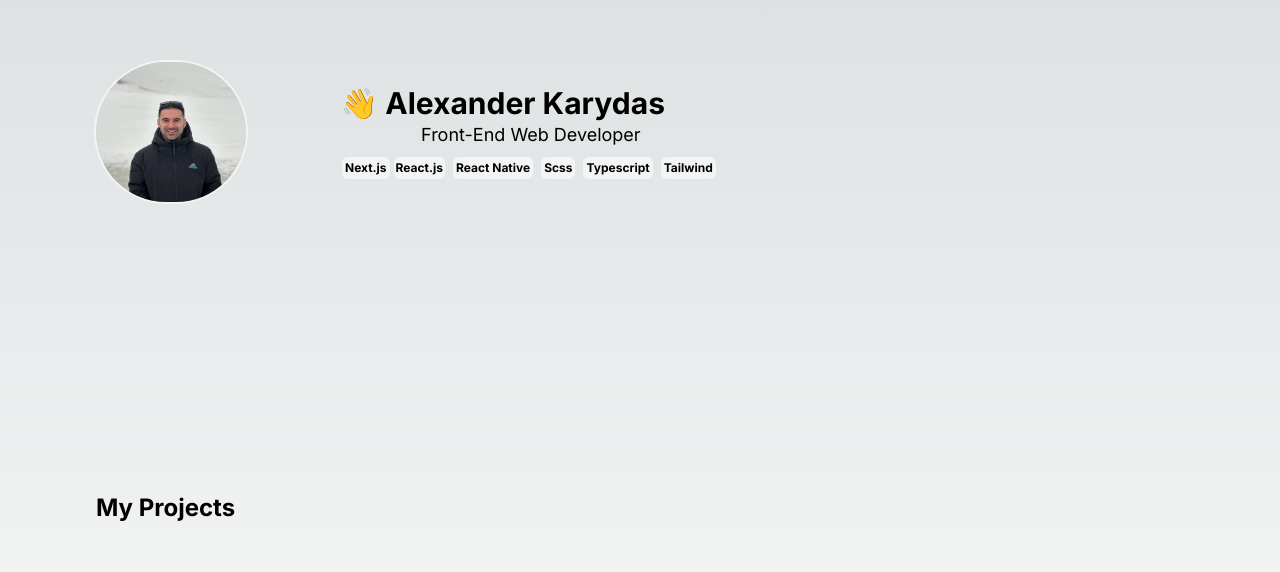
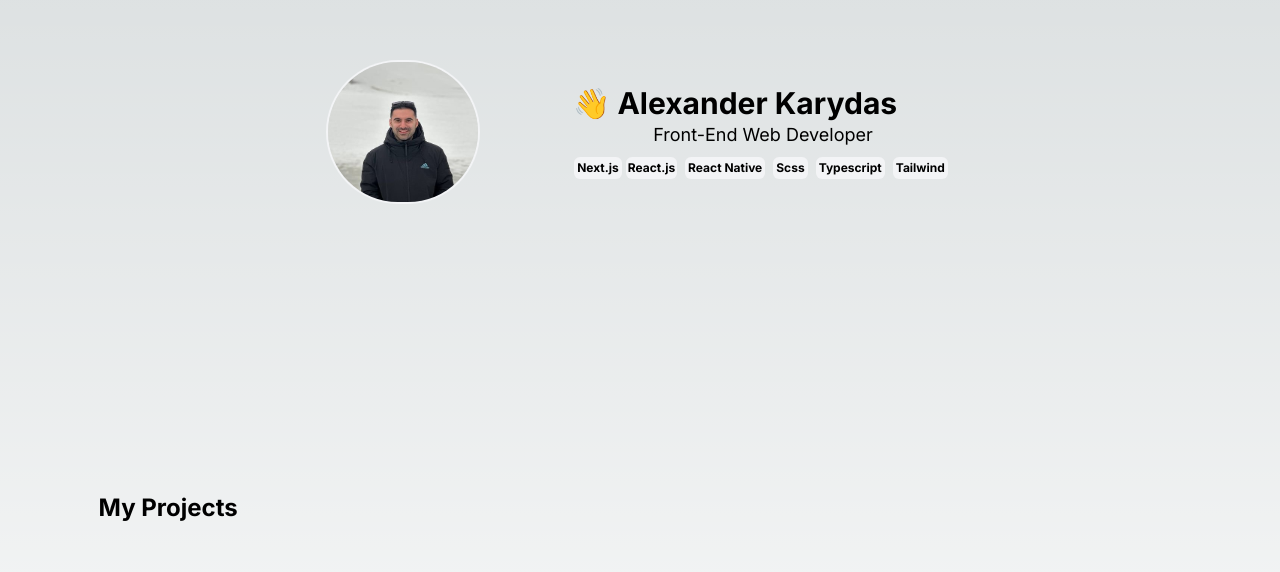
Before and after one commit to AlexKaridas/Portfolio, a Next.js app: page / in a window 1280 px wide. Shown: the part 228-800 px from the top of the page. Built offline with nearby package versions, Linux system fonts and the light colour scheme.

Commit message:
mobile version added 1.2

```diff
--- a/app/page.tsx
+++ b/app/page.tsx
@@ -3,7 +3,7 @@ import Project from "@/components/Project";
 
 export default function Home() {
   return (
-    <main className="relative flex flex-col min-h-screen items-start md:pl-24 md:pr-24 w-full h-full">
+    <main className="relative flex flex-col min-h-screen items-center md:pl-24 md:pr-24 w-full h-full">
       <div className="flex flex-col md:flex-row items-center h-[90vh] justify-center">
         <div className="relative flex w-[150px] h-[140px] rounded-full md:mr-10">
           <Image
```
